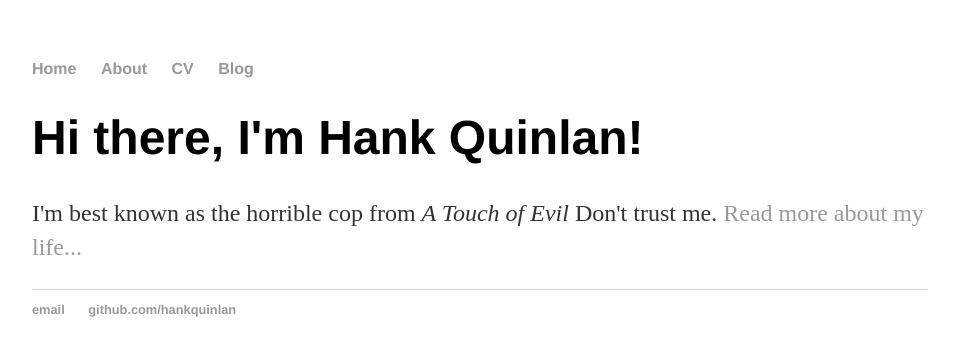
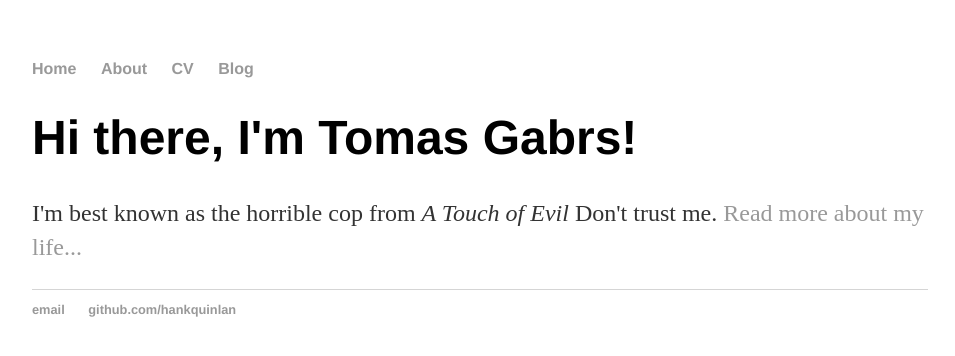
Before and after one commit to xgabrst/xgabrst.github.io, a Jekyll site: the page built from index.html, in a window 1280 px wide. Shown: the top 356 px of the page, without its empty margins (160-1115 px from the left). Built offline with Jekyll 4.4.1, drawn with Linux system fonts in a browser that asks for light colours.

Commit message:
Test of editing content

```diff
--- a/index.html
+++ b/index.html
@@ -3,6 +3,6 @@ layout: default
 title: Hank Quinlan, Horrible Cop
 ---
 <div class="blurb">
-	<h1>Hi there, I'm Hank Quinlan!</h1>
+	<h1>Hi there, I'm Tomas Gabrs!</h1>
 	<p>I'm best known as the horrible cop from <em>A Touch of Evil</em> Don't trust me. <a href="/about">Read more about my life...</a></p>
 </div><!-- /.blurb -->
```
